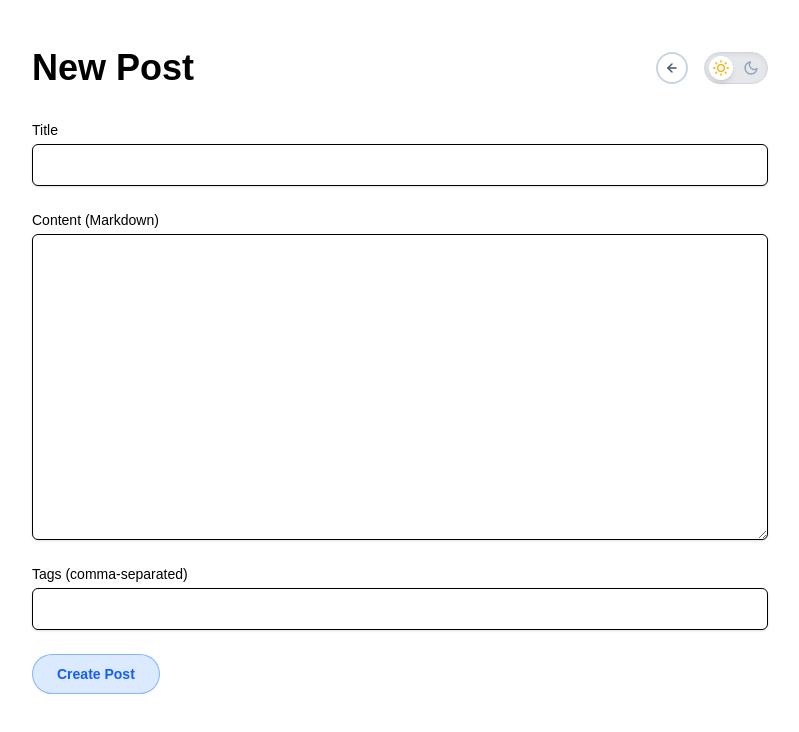
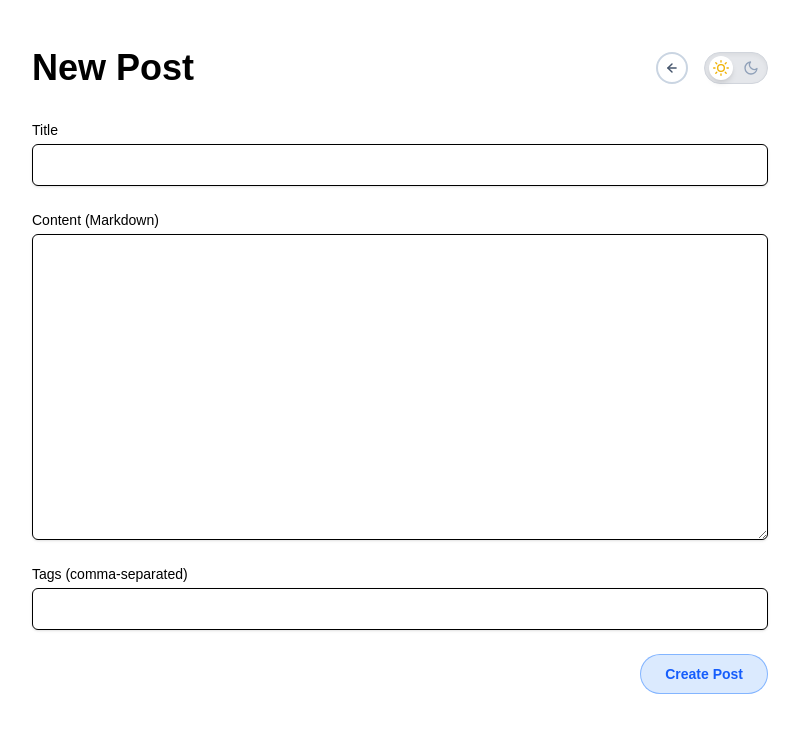
Before and after one commit to sshariff01/changelog, a Next.js app: page /create-post in a window 1280 px wide. Shown: the top 732 px of the page, without its empty margins (240-1039 px from the left). Built offline with nearby package versions, Linux system fonts and the light colour scheme; no server answers.

Commit message:
feat(create-post): move create post button to the right

```diff
--- a/src/app/create-post/page.tsx
+++ b/src/app/create-post/page.tsx
@@ -160,6 +160,7 @@ export default function CreatePostPage() {
               required
             />
           </div>
+          <div className="flex justify-end">
             <button
               type="submit"
               disabled={isSubmitting}
@@ -167,7 +168,8 @@ export default function CreatePostPage() {
             >
               {isSubmitting ? "Creating..." : "Create Post"}
             </button>
-          {error && <p className="text-red-500 mt-4">{error}</p>}
+          </div>
+          {error && <p className="text-red-500 mt-4 text-right">{error}</p>}
         </form>
       </main>
     </>
```
Lines whose indentation alone changed are shown as unchanged.
